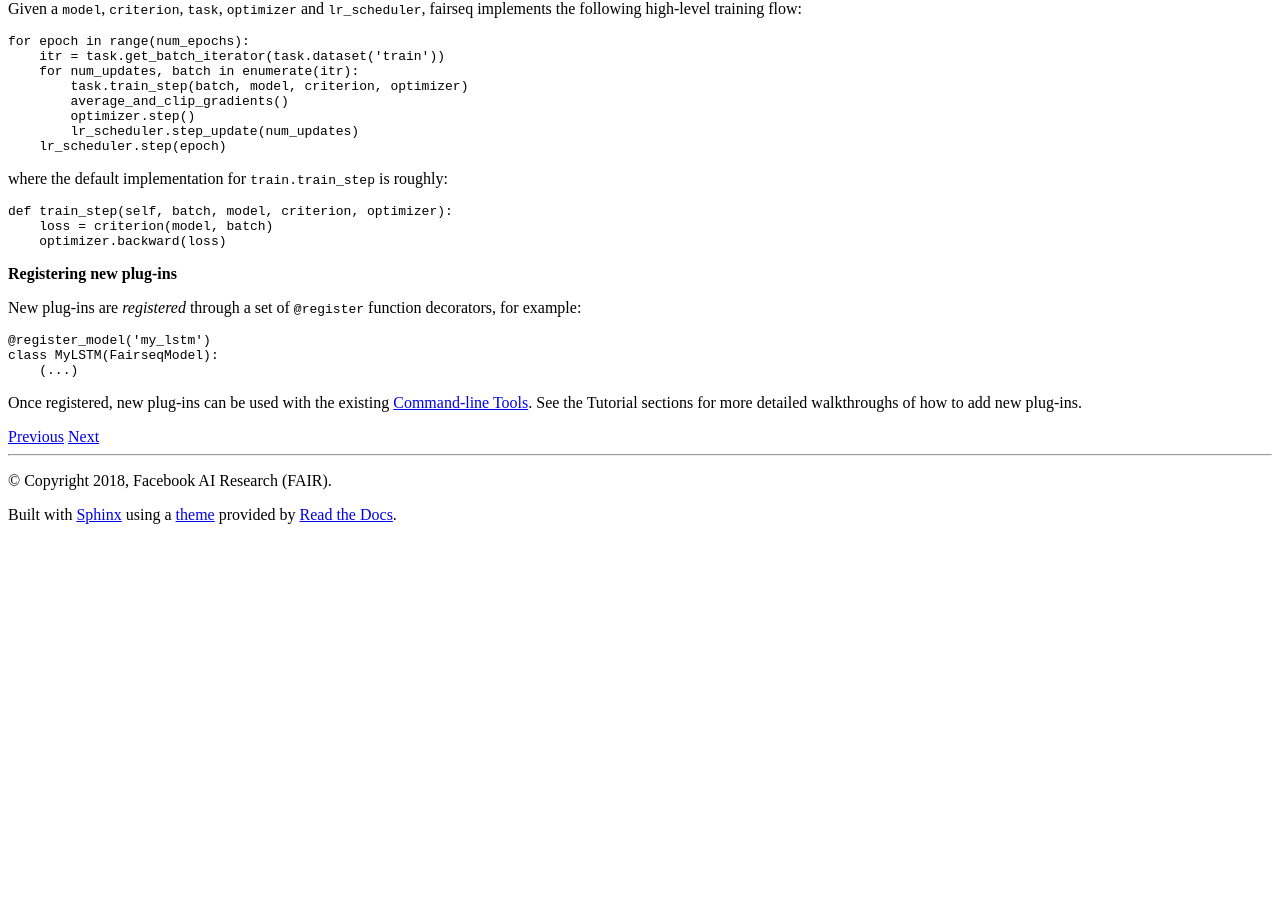
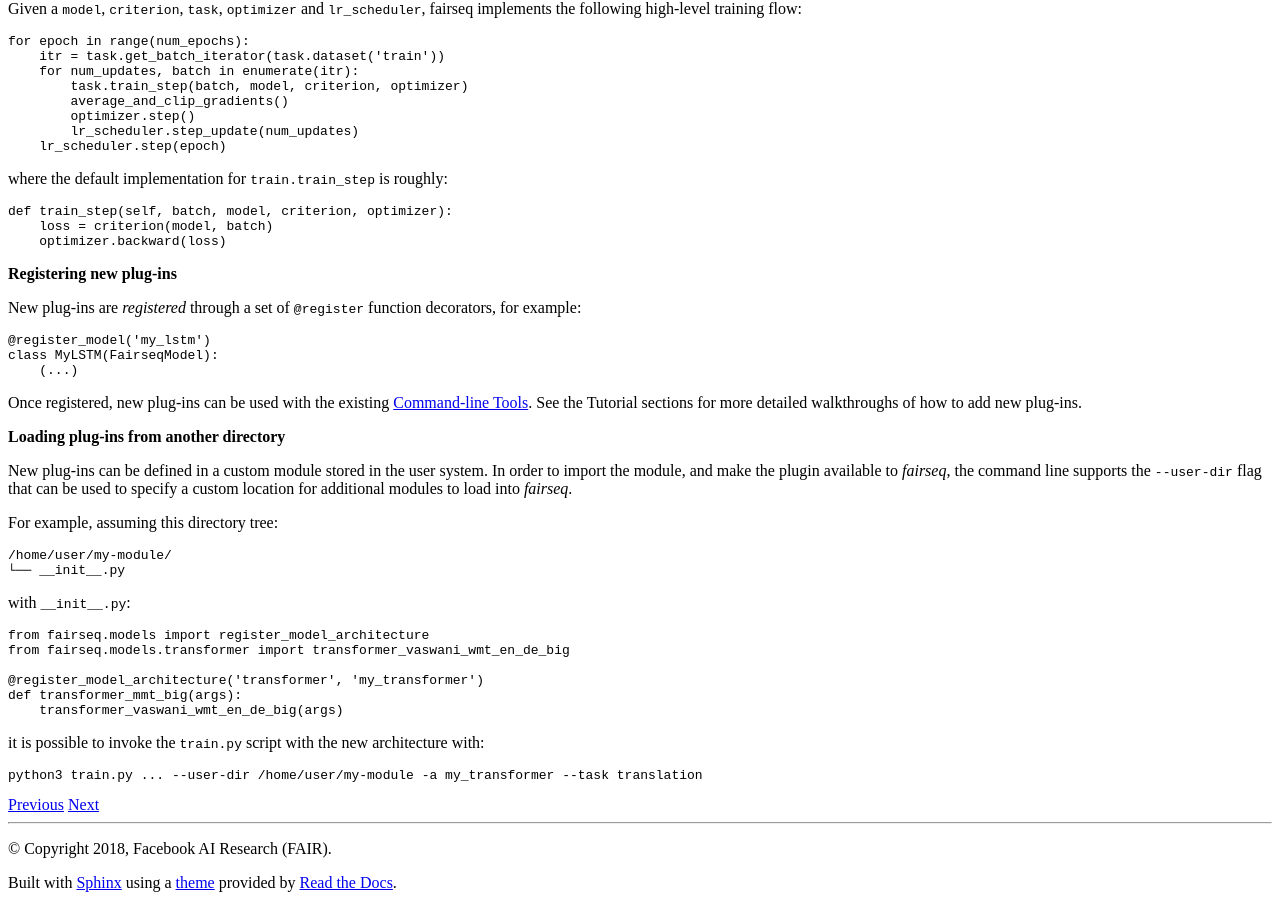
Before and after one commit to realzhouchushu/data2vec, a Sphinx documentation site: the page built from docs/overview.rst, in a window 1280 px wide and 900 px high, scrolled down 886 px. Built offline with Sphinx 7.4.7 and the Read the Docs theme 2.0.0, drawn with Linux system fonts in a browser that asks for light colours; before the commit the page ends 1418 px from its top, so only the background shows below that.

Commit message:
'--user-dir' documentation (correct) (#447)
Summary:
Command line option --user-dir documented in docs/overview.rst
Pull Request resolved: https://github.com/pytorch/fairseq/pull/447

Differential Revision: D13674744

Pulled By: myleott

fbshipit-source-id: 17049ee5c9f692f5298ef9fa7381ee583f269cde

```diff
--- a/docs/overview.rst
+++ b/docs/overview.rst
@@ -46,3 +46,25 @@ decorators, for example::
 Once registered, new plug-ins can be used with the existing :ref:`Command-line
 Tools`. See the Tutorial sections for more detailed walkthroughs of how to add
 new plug-ins.
+
+**Loading plug-ins from another directory**
+
+New plug-ins can be defined in a custom module stored in the user system. In order to import the module, and make the plugin available to *fairseq*, the command line supports the ``--user-dir`` flag that can be used to specify a custom location for additional modules to load into *fairseq*.
+
+For example, assuming this directory tree::
+
+  /home/user/my-module/
+  └── __init__.py
+
+with ``__init__.py``::
+
+  from fairseq.models import register_model_architecture
+  from fairseq.models.transformer import transformer_vaswani_wmt_en_de_big
+
+  @register_model_architecture('transformer', 'my_transformer')
+  def transformer_mmt_big(args):
+      transformer_vaswani_wmt_en_de_big(args)
+
+it is possible to invoke the ``train.py`` script with the new architecture with::
+
+  python3 train.py ... --user-dir /home/user/my-module -a my_transformer --task translation
```
